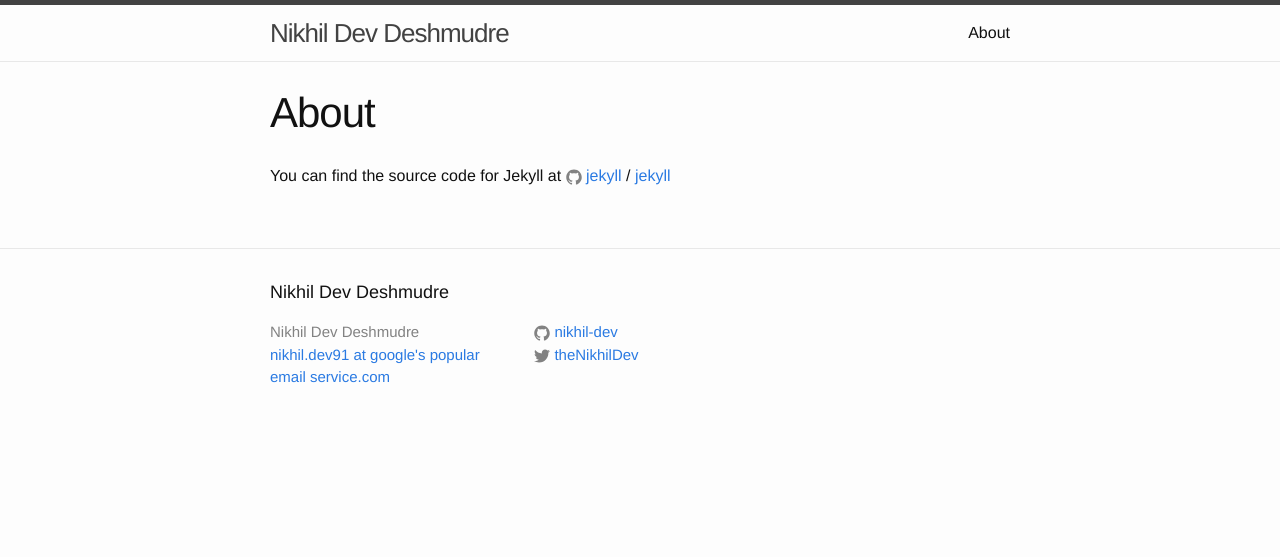
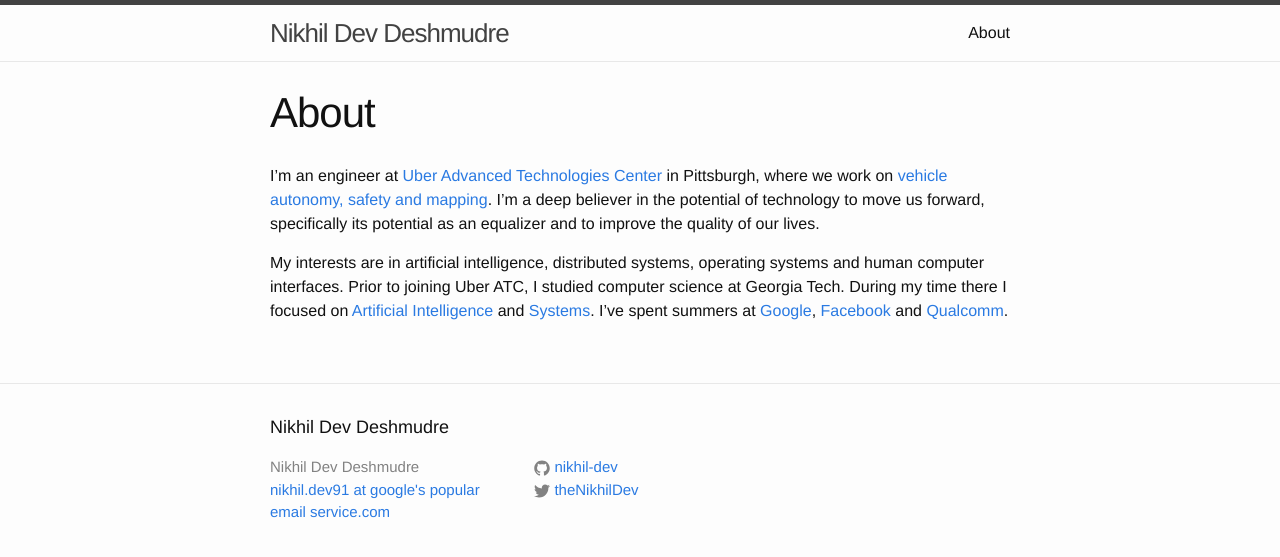
Before and after one commit to nikhil-dev/nikhil-dev.github.io, a Jekyll site: the page built from about.md, in a window 1280 px wide. Shown: the top 557 px of the page. Built offline with Jekyll 4.4.1, drawn with Linux system fonts in a browser that asks for light colours.

Commit message:
About page

```diff
--- a/about.md
+++ b/about.md
@@ -4,8 +4,14 @@ title: About
 permalink: /about/
 ---
 
+I'm an engineer at [Uber Advanced Technologies Center][uatc] in Pittsburgh, where we work on [vehicle autonomy, safety and mapping][uatc-work]. I'm a deep believer in the potential of technology to move us forward, specifically its potential as an equalizer and to improve the quality of our lives.
 
+My interests are in artificial intelligence, distributed systems, operating systems and human computer interfaces. Prior to joining Uber ATC, I studied computer science at Georgia Tech. During my time there I focused on [Artificial Intelligence][ai-gatech] and [Systems][systems-gatech]. I've spent summers at [Google][google], [Facebook][facebook] and [Qualcomm][qualcomm].
 
-You can find the source code for Jekyll at
-{% include icon-github.html username="jekyll" %} /
-[jekyll](https://github.com/jekyll/jekyll)
+[google]: https://www.google.com
+[facebook]: https://www.facebook.com
+[qualcomm]: https://www.qualcomm.com/news/onq/2013/10/10/introducing-qualcomm-zeroth-processors-brain-inspired-computing
+[ai-gatech]: http://www.cc.gatech.edu/intelligence
+[systems-gatech]: http://www.cc.gatech.edu/systems-architecture
+[uatc]: https://www.uberatc.com/
+[uatc-work]: https://newsroom.uber.com/us-pennsylvania/new-wheels/
```
